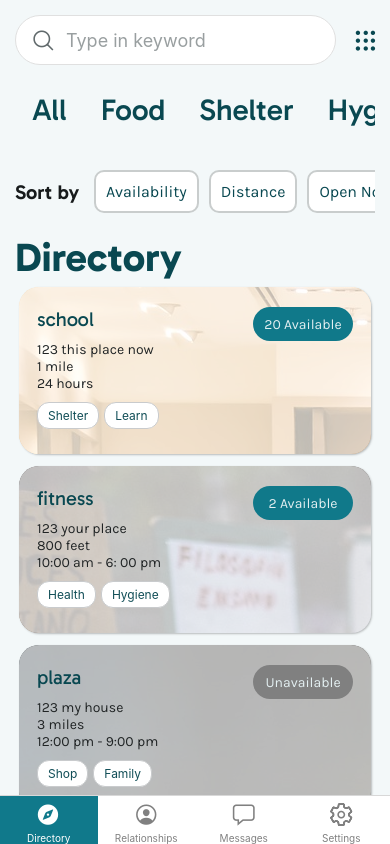
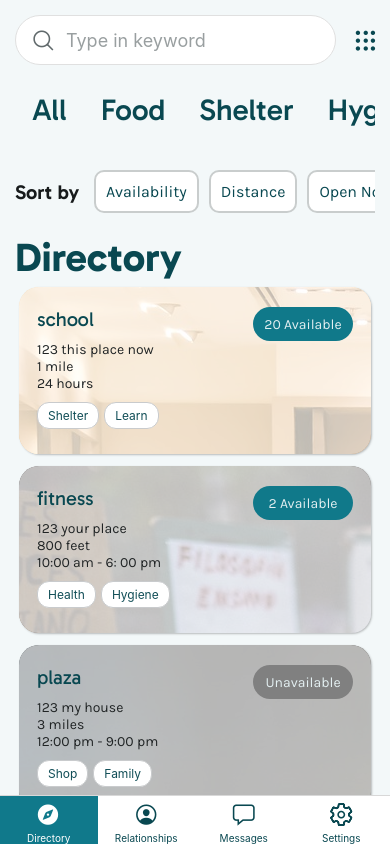
Before and after one commit to Valyria-Studios/geo_browser_app, a React Native app in the folder App/: screen / in a window 390 px wide. Built offline with nearby package versions, Linux system fonts and the light colour scheme.

Commit message:
Updated App Navigator Icon and Text Appearance

```diff
--- a/App/routes/AppNavigator.js
+++ b/App/routes/AppNavigator.js
@@ -38,7 +38,7 @@ const AppNavigator = () => {
           return <IconComponent name={iconName} size={size} color={color} />;
         },
         tabBarActiveTintColor: "#FFFFFF", // Set active tab color
-        tabBarInactiveTintColor: "gray", // Set inactive tab color
+        tabBarInactiveTintColor: "#094851", // Set inactive tab color
         tabBarActiveBackgroundColor: "#10798B",
         tabBarStyle: {
           // height: 100,
```
